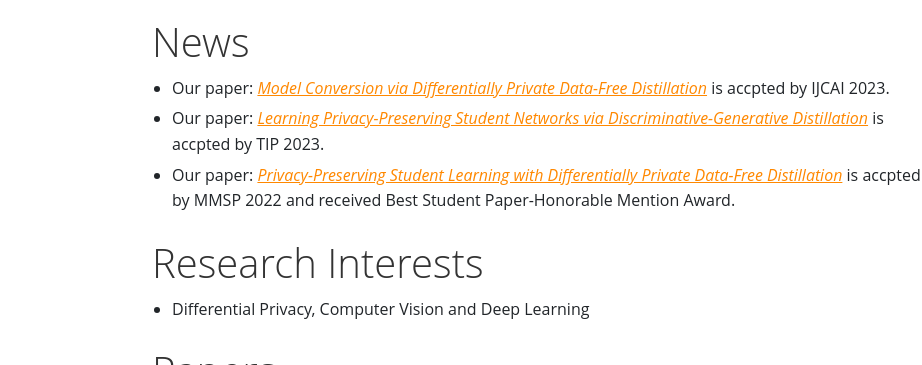
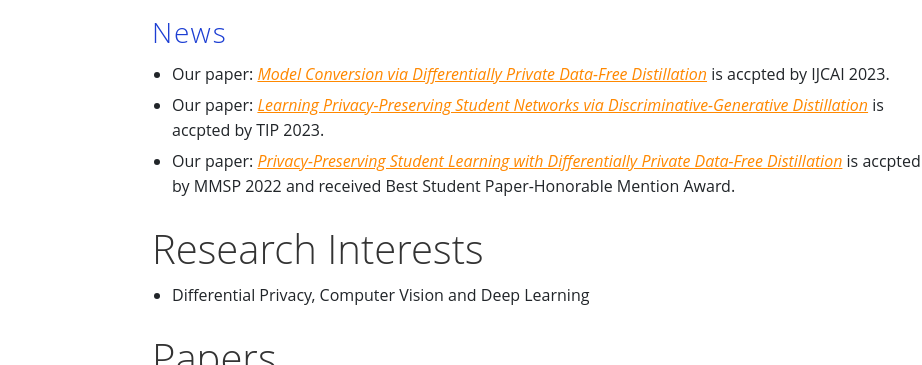
Before and after one commit to llbbcc/llbbcc.github.io, a plain HTML site: page index.html in a window 1280 px wide. Shown: the part 735-1100 px from the top of the page, without its empty margins (158-1080 px from the left). Drawn offline with Linux system fonts and the light colour scheme.

Commit message:
Update index.html

```diff
--- a/index.html
+++ b/index.html
@@ -57,7 +57,7 @@
           <li> GitHub: <a href="https://github.com/llbbcc" target="_blank" title="GitHub">llbbcc</a></li>
 
           <p><a name="news"></a></p>
-          <h1 id="toc_2">News</h1>
+          <h3 id="toc_2", class="black">News</h3>
 
           <ul>
             <li>Our paper: <a href="./papers/IJCAI2023.pdf"><em>Model Conversion via Differentially Private Data-Free Distillation</em></a> is accpted by IJCAI 2023.</li>
```
